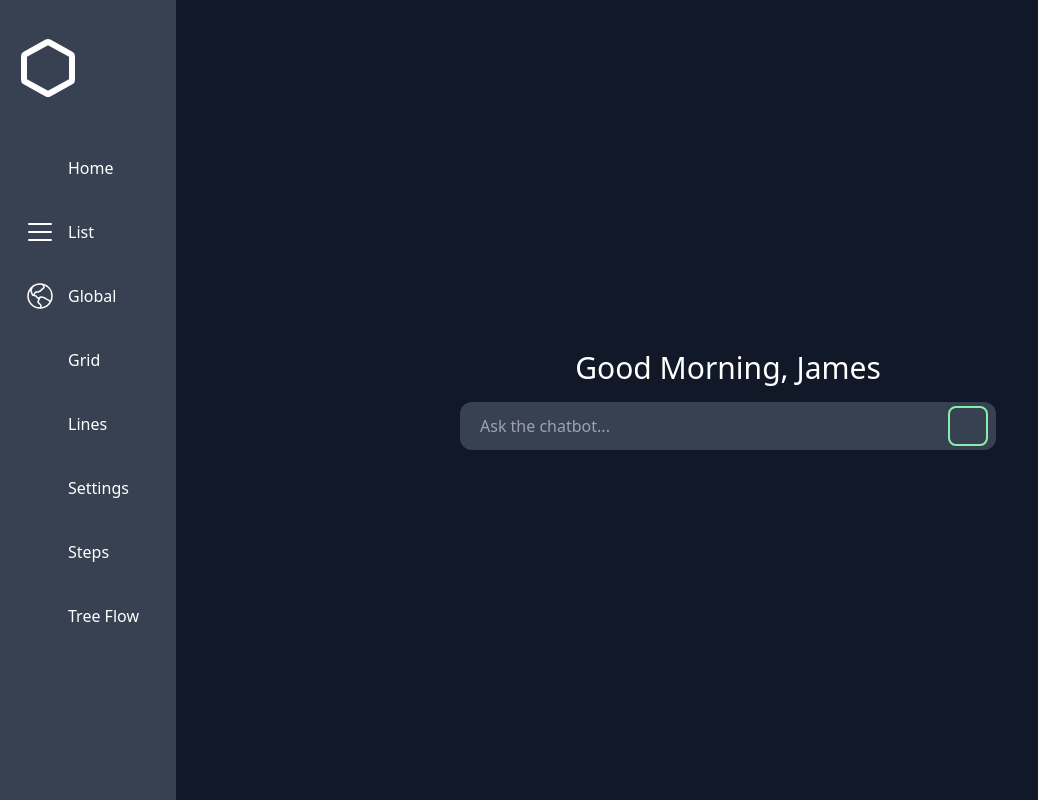
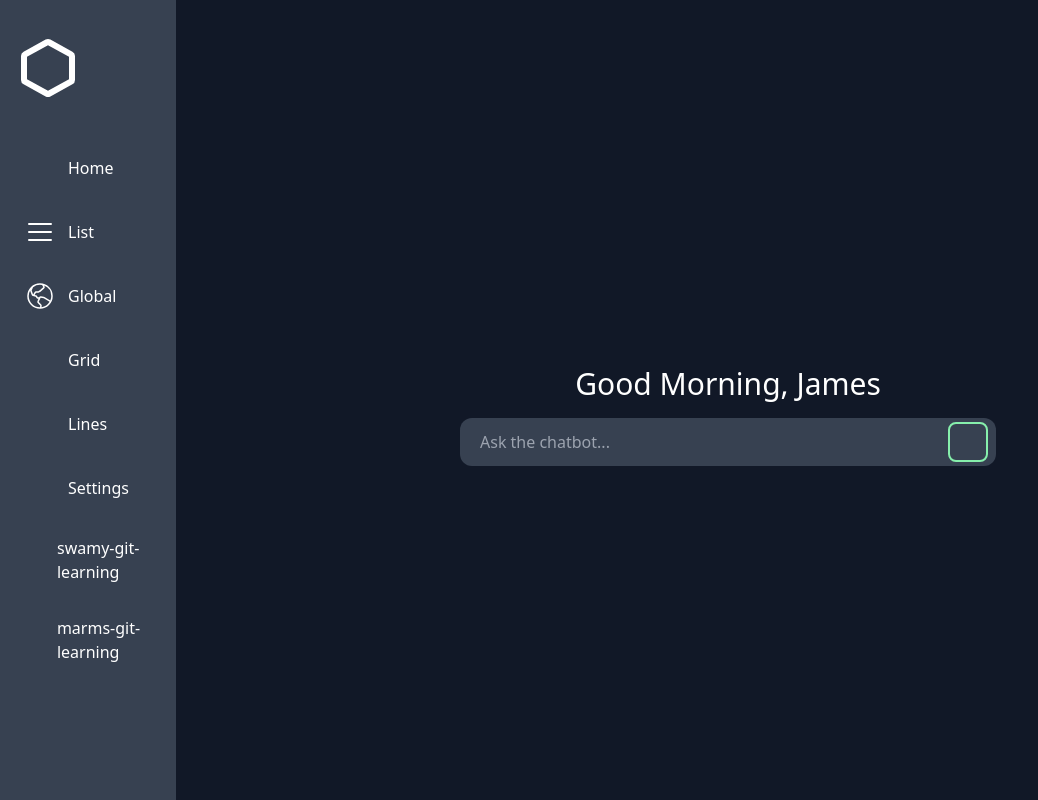
Before and after one commit to Swamynaiduryali/chatbotapplication, a React (Create React App) app: page /home in a window 1280 px wide. Shown: the whole page, without its empty margins (0-1038 px from the left). Built offline with nearby package versions, Linux system fonts and the light colour scheme; some icons are missing.

Commit message:
final main changes

```diff
--- a/src/App.tsx
+++ b/src/App.tsx
@@ -8,9 +8,8 @@ import { Lines } from "./Components/Lines";
 import { Settings } from "./Components/Settings";
 import { Steps } from "./Components/Steps";
 import { TreeFlow } from "./Components/TreeFlow";
-// import { SwamyGitLearning } from "./Components/SwamyGitLearning";
-// import { MarmsGitLearning } from "./Components/MarmsGitLearning";
-// import { HomePage } from "./Components/HomePage";
+import { SwamyGitLearning } from "./Components/SwamyGitLearning";
+import { MarmsGitLearning } from "./Components/MarmsGitLearning";
 
 function App() {
   return (
@@ -18,8 +17,7 @@ function App() {
       <Routes>
         {/* Routes with Sidebar */}
         <Route path="/" element={<Index />}>
-          <Route path="home" element={<Home />} />
-          {/* <Route path="homepage" element={<HomePage />} /> */}
+          <Route path="home" element={<Home/>} />
           <Route path="list" element={<List />} />
           <Route path="global" element={<Global />} />
           <Route path="grid" element={<Grid />} />
@@ -27,15 +25,9 @@ function App() {
           <Route path="settings" element={<Settings />} />
           <Route path="blank" element={<Steps />} />
           <Route path="treeflow" element={<TreeFlow />} />
-          {/* Uncomment below lines if you have these components */}
-          {/* <Route path="swamy-git-learning" element={<SwamyGitLearning />} /> */}
-          {/* <Route path="marms" element={<MarmsGitLearning />} /> */}
-          {/* <Route path="swamy-git-learning" element={<SwamyGitLearning />} /> */}
-          {/* <Route path="marms" element={<MarmsGitLearning />} /> */}
+          <Route path="swamy-git-learning" element={<SwamyGitLearning />} />
+          <Route path="marms" element={<MarmsGitLearning />} />
         </Route>
-
-        {/* Example of a route without the sidebar */}
-        {/* <Route path="/login" element={<Login />} /> */}
       </Routes>
     </BrowserRouter>
   );
--- a/src/Components/Home.tsx
+++ b/src/Components/Home.tsx
@@ -1,26 +1,26 @@
-import { useState } from "react";
 import { Icon } from "@iconify/react";
 import { useNavigate } from "react-router-dom";
 
 export const Home = () => {
-
   const navigate = useNavigate();
 
   const handleClick = () => {
-    // This will navigate to the Steps component when the button is clicked
-    navigate("/blank")
-  }
+    navigate("/blank");
+  };
+
   return (
-      <div className="flex flex-col justify-center items-center h-full w-full bg-gray-900 gap-4">
+    <div className="flex flex-col items-center justify-center h-screen w-full bg-gray-900 gap-4">
       <h1 className="text-white text-3xl">Good Morning, James</h1>
-        <div className="flex items-center px-2 bg-gray-700 rounded-xl w-1/2">
+      <div className="flex items-center px-2 bg-gray-700 rounded-xl w-1/2 max-w-xl">
         <input
           type="text"
           placeholder="Ask the chatbot..."
           className="flex-1 bg-transparent p-3 text-white focus:outline-none"
         />
-          <button className="text-green-300 px-3 border-2 border-green-300 rounded-lg p-1 h-10 w-10"
-                  onClick={handleClick}>
+        <button
+          className="text-green-300 px-3 border-2 border-green-300 rounded-lg p-1 h-10 w-10"
+          onClick={handleClick}
+        >
           <Icon icon="iconoir:send" />
         </button>
       </div>
--- a/src/Components/HomePage.tsx
+++ /dev/null
@@ -1,5 +0,0 @@
-export const HomePage : React.FC= () => {
-  return (
-    <div>Welcome to our collaborative blog platform, built and maintained by the Swamy team!</div>
-  )
-}
--- a/src/Components/Steps.tsx
+++ b/src/Components/Steps.tsx
@@ -23,7 +23,7 @@ export const Steps: React.FC = () => {
   };
 
   return (
-    <div className="bg-black text-white h-dvh max-w-2xl mx-auto">
+    <div className="bg-black text-white h-full max-w-2xl mx-auto">
       {/* Top: Step names & progress bar */}
       <div className="p-3">
         <div className="flex justify-between mb-2">
--- a/src/Components/index.tsx
+++ b/src/Components/index.tsx
@@ -14,20 +14,17 @@ export const Index: React.FC = () => {
 
   const menuItems: MenuItem[] = [
     { label: "Home", icon: "mdi:home", path: "/home" },
-    // { label: "HomePage", icon: "mdi:home-circle", path: "/homepage" },
     { label: "List", icon: "ph:list", path: "/list" },
     { label: "Global", icon: "ph:globe-hemisphere-west-light", path: "/global" },
     { label: "Grid", icon: "bi:grid-1x2", path: "/grid" },
     { label: "Lines", icon: "fa6-solid:lines-leaning", path: "/lines" },
     { label: "Settings", icon: "ic:outline-settings", path: "/settings" },
-    { label: "Steps", icon: "mdi:steps", path: "/blank" },
-    { label: "Tree Flow", icon: "mdi:tree", path: "/treeflow" },
-    // { label: "swamy-git-learning", icon: "mdi:github-circle", path: "/swamy-git-learning" },
-    // { label: "marms-git-learning", icon: "mdi:github-circle", path: "/marms" },
+    { label: "swamy-git-learning", icon: "mdi:github-circle", path: "/swamy-git-learning" },
+    { label: "marms-git-learning", icon: "mdi:github-circle", path: "/marms" },
   ];
 
   return (
-    <div className="flex h-screen">
+    <div className="flex h-screen"> {/* full viewport height */}
       {/* Sidebar */}
       <div className={`${collapsed ? "w-20" : "w-44"} h-full bg-gray-700 gap-3 p-4`}>
         <button
```
Lines whose indentation alone changed are shown as unchanged.
